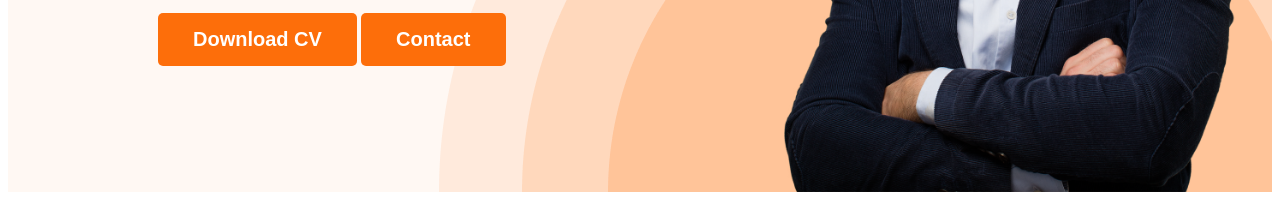
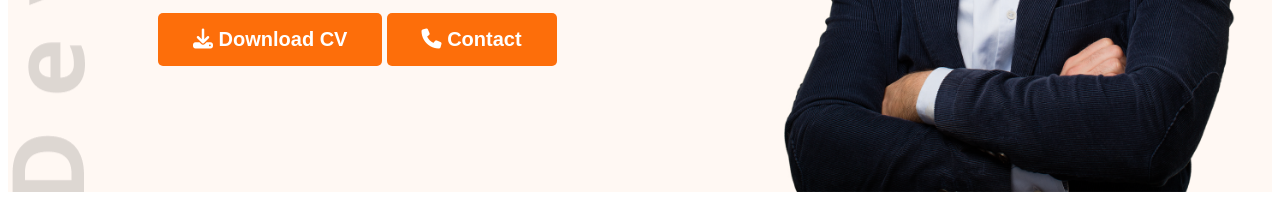
Before and after one commit to Anwar-97/developer-portfolio, a plain HTML site: page index.html in a window 1280 px wide. Shown: the part 576-800 px from the top of the page. Drawn offline with nearby package versions, Linux system fonts and the light colour scheme.

Commit message:
added font awesome icons

```diff
--- a/index.html
+++ b/index.html
@@ -8,6 +8,7 @@
 <link rel="preconnect" href="https://fonts.gstatic.com" crossorigin>
 <link href="https://fonts.googleapis.com/css2?family=Open+Sans:ital,wght@0,700;0,800;1,400&display=swap" rel="stylesheet">
     <link rel="stylesheet" href="styles/portfolio.css">
+    <script src="https://kit.fontawesome.com/0b1b85150d.js" crossorigin="anonymous"></script>
 </head>
 <body>
     <header class="header">
@@ -24,8 +25,8 @@
                 <h3 class="banner-greeting">Hi,I am</h3>
                 <h1 banner-title>Bory Jhonson</h1>
                 <p class="banner-description">Shot what able cold new see hold.Friendly as an betrayed formerly he. Morning because as to society behaved moments.</p>
-                <button class="btn-primary">Download CV</button>
-                <button class="btn-primary">Contact</button>
+                <button class="btn-primary"><i class="fa-solid fa-download"></i> Download CV</button>
+                <button class="btn-primary"><i class="fa-solid fa-phone"></i> Contact</button>
 
             </div>
             <img class="profile-pic" src="images/hardy.png" alt="">
@@ -147,7 +148,7 @@
                 </div>
             </div>
             <div class="download-cv">
-                <button class="btn-primary">Download CV</button>
+                <button class="btn-primary"><i class="fa-solid fa-download"></i> Download CV</button>
             </div>
         </section>
 
--- a/styles/portfolio.css
+++ b/styles/portfolio.css
@@ -61,9 +61,9 @@ nav{
 /* header related styles */
 .header{
     background-color: #FFF8F3;
-    background-image: url(../images/header_bg.png);
+    background-image: url('../images/header_bg.png'), url('../images/developer.png');
     background-repeat: no-repeat;
-    background-position: bottom right;
+    background-position: bottom right, top :left;
 }
 .banner{
     padding: 30px 30px 0px 150px;
```
